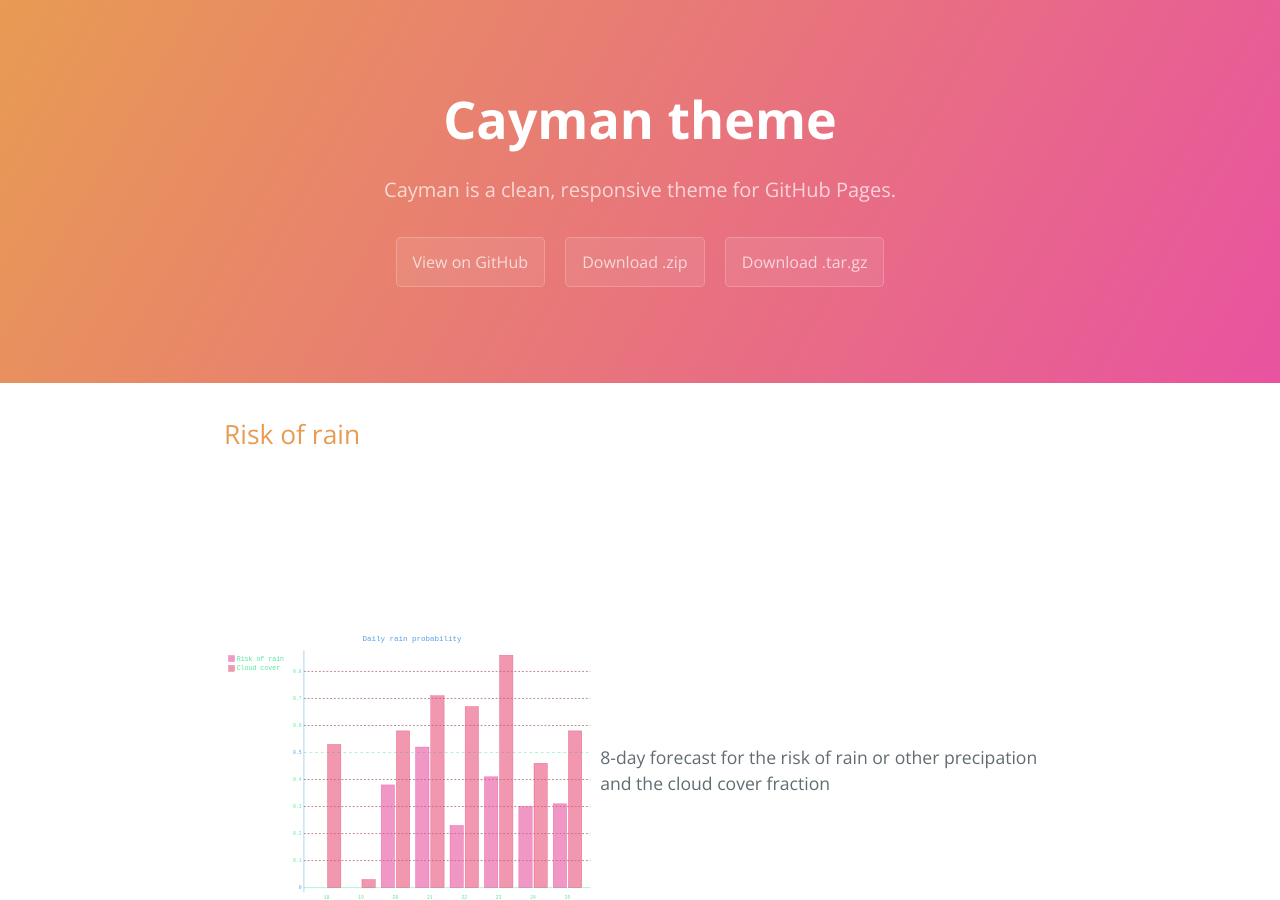
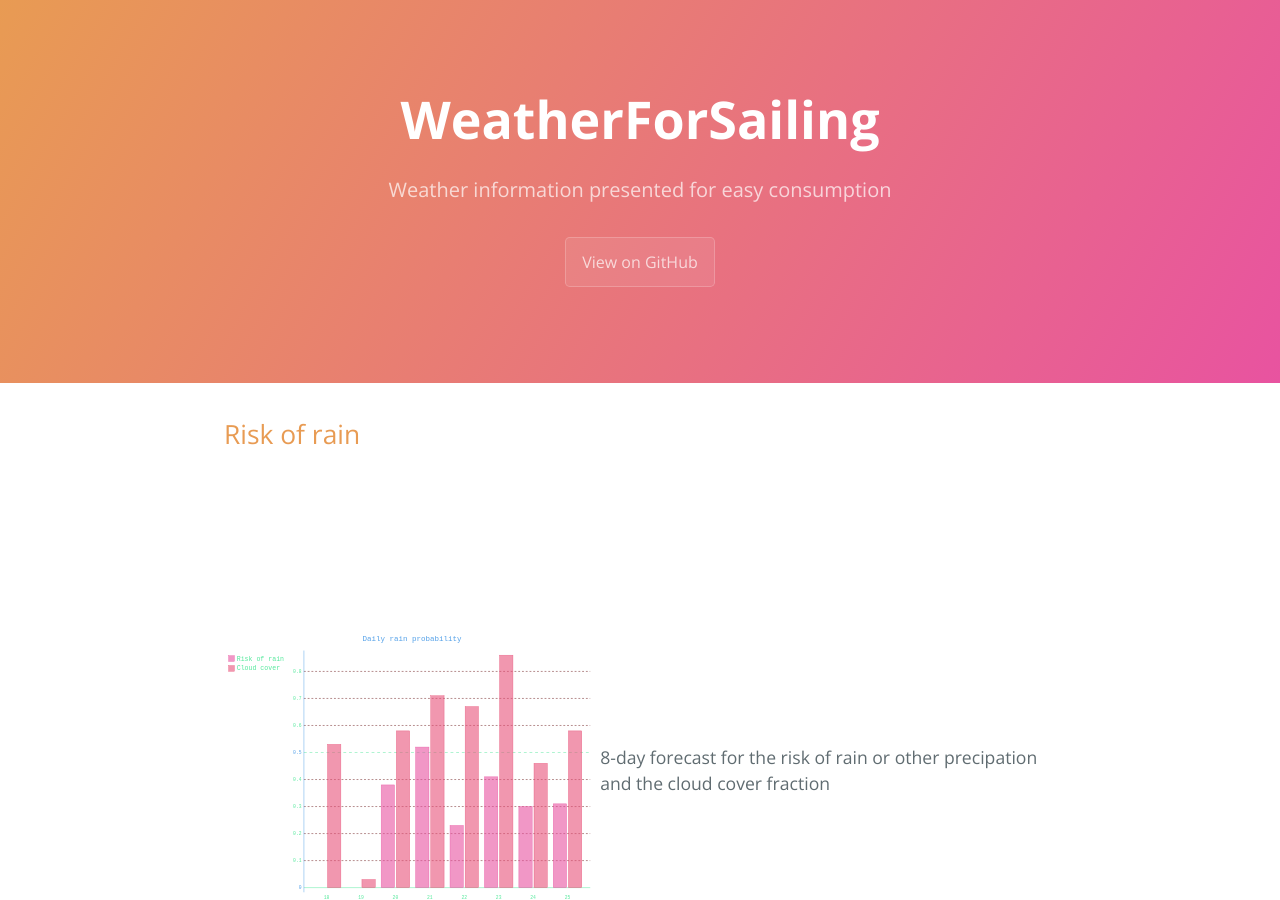
Before and after one commit to kristianolesenlarsen/WeatherForSailing, a Jekyll site: the page built from index.md, in a window 1280 px wide and 900 px high. Built offline with Jekyll 4.4.1, drawn with Linux system fonts in a browser that asks for light colours; our own code applies the rules of GitHub Pages for plain Markdown files; some of the changed text lies outside the part shown.

Commit message:
config changes

```diff
--- a/_config.yml
+++ b/_config.yml
@@ -1,5 +1,5 @@
-title: Cayman theme
-description: Cayman is a clean, responsive theme for GitHub Pages.
-show_downloads: true
+title: WeatherForSailing
+description: Weather information presented for easy consumption
+show_downloads: false
 google_analytics:
 theme:
--- a/index.md
+++ b/index.md
@@ -28,10 +28,15 @@
   <span class = "right"><img src="svg/temp_overdays.svg" /></span>
 </div>
 
-# Temperature for the next 48 hours
+# Wind bearing
 <div class="lr">
-  <span class = "left"> <img src="svg/temp_overday.svg" /> </span>
-  <span class = "right"> Temperatures for the comming 48 hours </span>
+  <span class = "left"> <img src="svg/windbearing_line.svg" /> </span>
+  <span class = "right"> Wind-bearing for the comming 48 hours </span>
+</div>
+
+<div class="lr">
+  <span class = "left"> <img src="svg/windbearing_radar.svg" /> </span>
+  <span class = "right"> Radar format </span>
 </div>
 
 
```
Also changed, not shown: .travis.yml (deleted).
